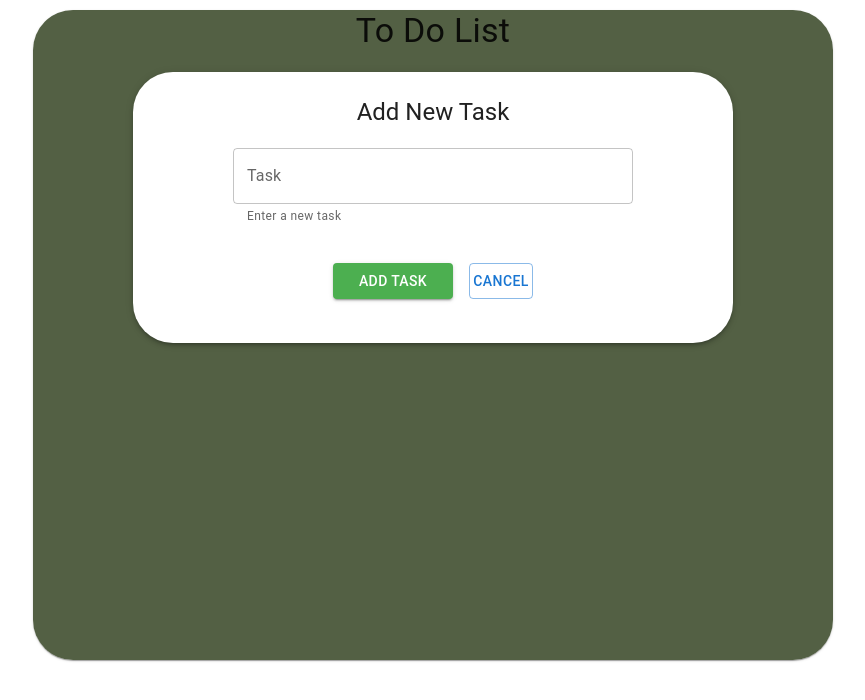
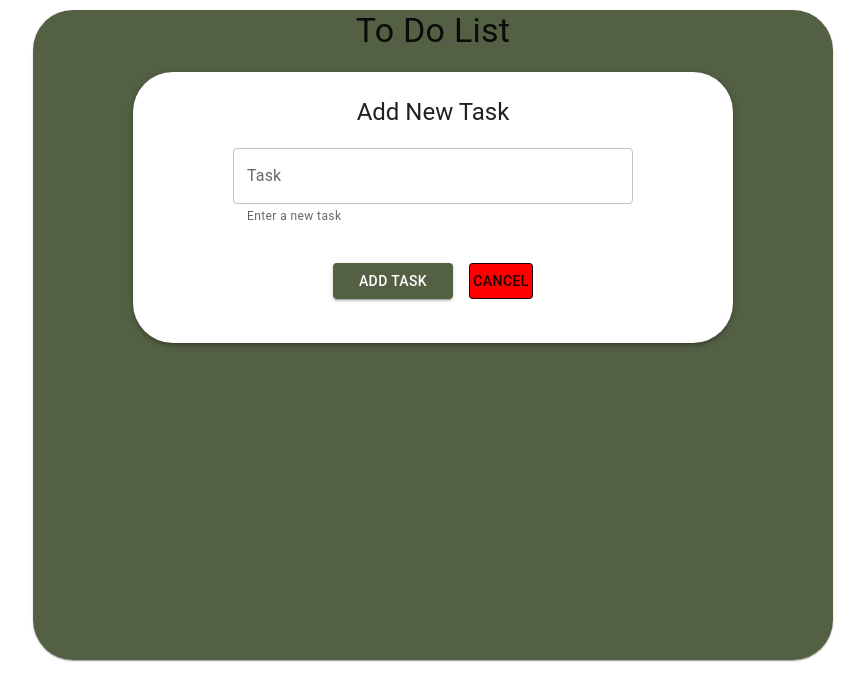
Before and after one commit to jabez-abija2399/To-Do-App, a React (Create React App) app: page /add in a window 1280 px wide. Shown: the top 700 px of the page, without its empty margins (207-1072 px from the left). Built offline with nearby package versions, Linux system fonts and the light colour scheme.

Commit message:
feat: update button styles in AddTaskForm for improved visibility and user experience

```diff
--- a/src/components/form.jsx
+++ b/src/components/form.jsx
@@ -54,13 +54,14 @@ const AddTaskForm = ({ tasks, setTasks }) => {
             variant="contained"
             color="primary"
             fullWidth
-            sx={{ backgroundColor: "#4caf50" }}
+            sx={{ backgroundColor: "#384727dc" }}
           >
             Add Task
           </Button>
           <Button
           variant="outlined"
-          sx={{ marginLeft: 2 }}
+          color="black"
+          sx={{ marginLeft: 2, backgroundColor: "red" }}
           onClick={() => navigate("/")}
         >
           Cancel
```
